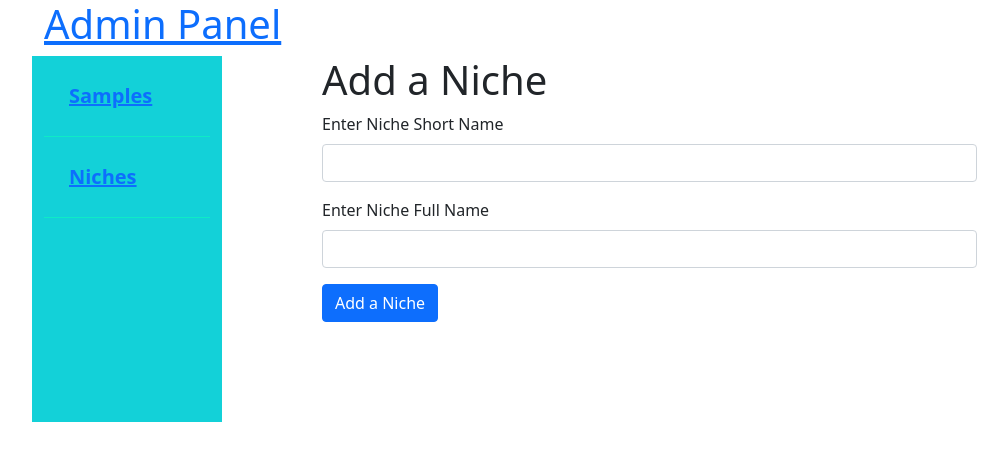
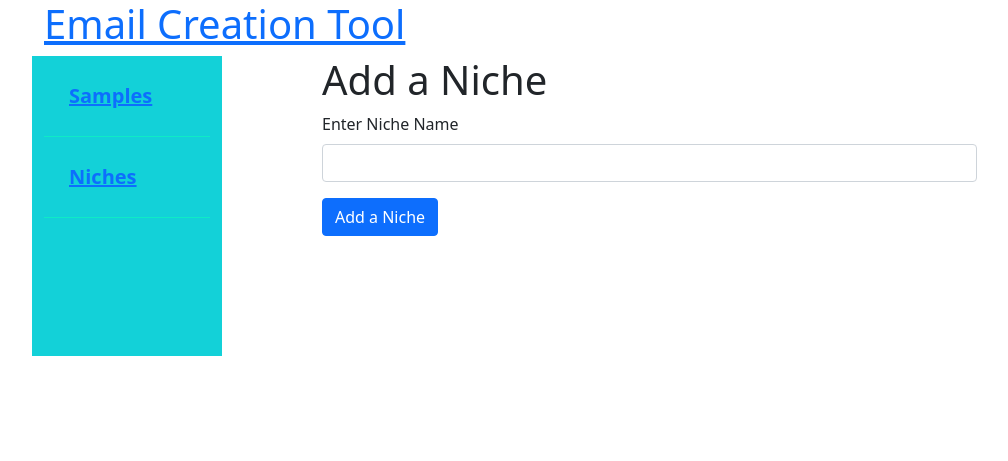
Before and after one commit to andreyfidrya/content-writer-s-email-creation-tool, a PHP site: page /php-crash-course-2020-master/admin/niches/create.php in a window 1280 px wide. Shown: the top 461 px of the page, without its empty margins (38-1046 px from the left). Run offline with PHP 8.4, Linux system fonts and the light colour scheme; tables that the repository leaves empty or names only in its code hold one stand-in row (values such as "Sample post").

Commit message:
nich admin panel redesign

```diff
--- a/admin/niches/create.php
+++ b/admin/niches/create.php
@@ -22,12 +22,8 @@
         </div>
         <form action="create.php" method="post">
             <div class="mb-3">
-                <label for="exampleInputEmail1" class="form-label">Enter Niche Short Name</label>
-                <input name="nicheshortname" type="text" class="form-control">
-            </div>
-            <div class="mb-3">
-                <label for="exampleInputPassword1" class="form-label">Enter Niche Full Name</label>
-                <input name="nichefullname" type="text" class="form-control">
+                <label for="exampleInputEmail1" class="form-label">Enter Niche Name</label>
+                <input name="nichename" type="text" class="form-control">
             </div>
             <button name="niche-create" type="submit" class="btn btn-primary">Add a Niche</button>
         </form>
--- a/admin/niches/edit.php
+++ b/admin/niches/edit.php
@@ -24,11 +24,7 @@
         <input name="id" value="<?=$id;?>" type="hidden">
             <div class="mb-3">
                 <label for="exampleInputEmail1" class="form-label">Edit Niche Short Name</label>
-                <input name="nicheshortname" value="<?=$NicheShortName;?>" type="text" class="form-control">
-            </div>
-            <div class="mb-3">
-                <label for="exampleInputPassword1" class="form-label">Edit Niche Full Name</label>
-                <input name="nichefullname" value="<?=$NicheFullName;?>" type="text" class="form-control">
+                <input name="nichename" value="<?=$nichename;?>" type="text" class="form-control">
             </div>
             <button name="niche-edit" type="submit" class="btn btn-primary">Edit a Niche</button>
         </form>
--- a/admin/niches/index.php
+++ b/admin/niches/index.php
@@ -21,14 +21,12 @@
             </div>
         <div class="row title-table">
             <h2>Niche Management</h2>
-            <div class="col-4">Niche Short Name</div>
-            <div class="col-5">Niche Full Name</div>
+            <div class="col-4">Niche</div>
             <div class="col-3">Edit/Delete Niches</div>
         </div>
         <?php foreach ($niches as $key => $niche): ?>
         <div class="row post">
-            <div class="title col-4"><?=$niche['nicheshortname'];?></div>
-            <div class="title col-4"><?=$niche['nichefullname'];?></div>
+            <div class="title col-4"><?=$niche['nichename'];?></div>
             <div class="red col-2"><a href="edit.php?id=<?=$niche['id']; ?>">edit</a></div>
             <div class="del col-2"><a href="edit.php?del_id=<?=$niche['id']; ?>">delete</a></div>
         </div>
--- a/app/controllers/niches.php
+++ b/app/controllers/niches.php
@@ -4,31 +4,29 @@ include SITE_ROOT . "/app/database/db.php";
 
 $errMsg = [];
 
-$NicheShortName = '';
-$NicheFullName = '';
+$nichename = '';
+
 
 $niches = selectAll('niches');
 
 //Форма создания niches
 if($_SERVER['REQUEST_METHOD'] ==='POST' && isset($_POST['niche-create'])){
 
-$NicheShortName = trim($_POST['nicheshortname']);
-$NicheFullName = trim($_POST['nichefullname']);
+$nichename = trim($_POST['nichename']);
 
-$existence = selectOne('niches',['nicheshortname' => $NicheShortName]);
-        if($existence['nicheshortname'] === $NicheShortName){
+
+$existence = selectOne('niches',['nichename' => $nichename]);
+        if($existence['nichename'] === $nichename){
             $errMsg = "Такая niche уже есть в базе";
         }else{
             $niche = [
-            'nicheshortname' => $NicheShortName,
-            'nichefullname' => $NicheFullName
+            'nichename' => $nichename
             ];
         insert('niches', $niche);
         header('location:' . BASE_URL . 'admin/niches/index.php');
         }
 }else{
-    $NicheShortName = '';
-    $NicheFullName = '';
+    $nichename = '';
 }
 
 // Апдейт категории
@@ -36,6 +34,23 @@ if($_SERVER['REQUEST_METHOD'] ==='GET' && isset($_GET['id'])){
     $id = $_GET['id'];
     $niche = selectOne('niches', ['id' => $id]);
     $id = $niche['id'];
-    $NicheShortName = $niche['nicheshortname'];
-    $NicheFullName = $niche['nichefullname'];
+    $nichename = $niche['nichename'];
+}
+
+if($_SERVER['REQUEST_METHOD'] ==='POST' && isset($_POST['niche-edit'])){
+    $nichename = trim($_POST['nichename']);
+
+
+    if($nichename === ''){
+        $errMsg = "Не все поля заполнены!";
+    }elseif (mb_strlen($nichename, 'UTF8') < 2){
+        $errMsg = "Категория должна быть более 2-х символов";
+    }else{
+                $niche = [
+                'nichename' => $nichename
+            ];
+        $id = $_POST['id'];
+        update('niches', $id, $niche);
+        header('location:' . BASE_URL . 'admin/niches/index.php');
+        }
     }
--- a/app/include/sidebar-admin.php
+++ b/app/include/sidebar-admin.php
@@ -1,7 +1,7 @@
 
         <div class="col-4">
             <h1>
-            <a href="<?php echo BASE_URL;?>">Admin Panel</a>
+            <a href="<?php echo BASE_URL;?>">Email Creation Tool</a>
             </h1>
         </div>
 <div class="row">
```
